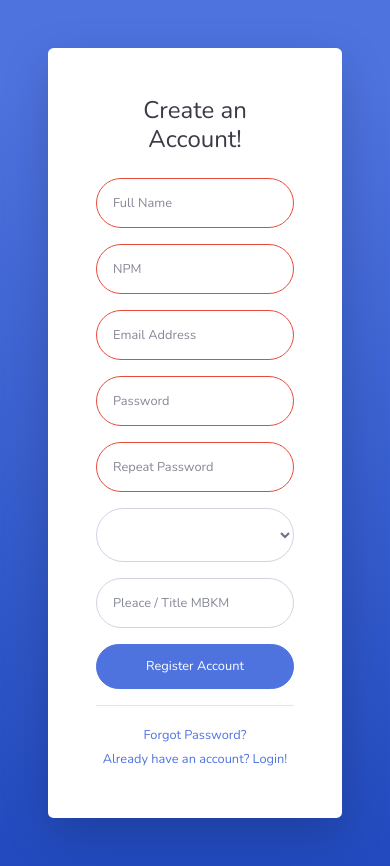
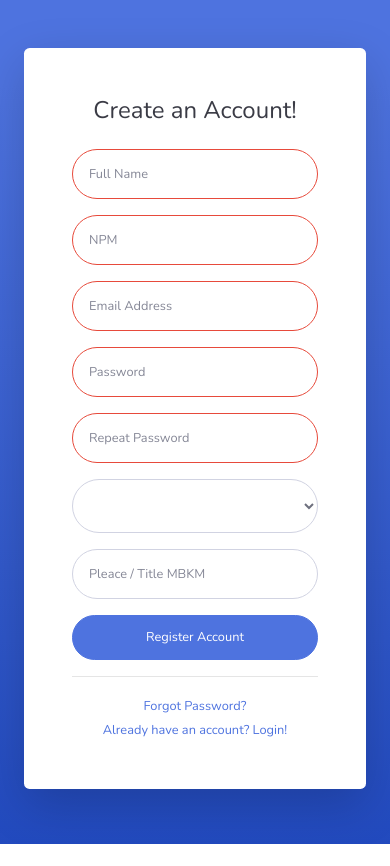
Before and after one commit to saepulfariz/ci4_logbook, a CodeIgniter 4 app: the page made by app/Views/auth/register.php in a window 390 px wide. After the commit the page ends 844 px from the top, so only its background shows below. Run offline with PHP 8.4 and a stand-in for CodeIgniter, Linux system fonts and the light colour scheme; the template is opened without the code that fills it, so the values that code supplies are empty; some libraries are stand-ins or nearby versions.

Commit message:
fix validation, filter and register view

```diff
--- a/app/Config/Filters.php
+++ b/app/Config/Filters.php
@@ -21,7 +21,7 @@ class Filters extends BaseConfig
         'honeypot'      => Honeypot::class,
         'invalidchars'  => InvalidChars::class,
         'secureheaders' => SecureHeaders::class,
-        'authFilter' => \App\Filters\authFilter::class
+        'authFilter' => \App\Filters\AuthFilter::class
     ];
 
     /**
--- a/app/Config/Validation.php
+++ b/app/Config/Validation.php
@@ -36,9 +36,9 @@ class Validation extends BaseConfig
     public array $templates = [
         'list'   => 'CodeIgniter\Validation\Views\list',
         // 'single' => 'CodeIgniter\Validation\Views\single',
-        'my_list' => 'template\_errors_list',
-        'single' => 'template\_errors_single',
-        'my_single' => 'template\_errors_single_auth',
+        'my_list' => 'App\Views\template\_errors_list',
+        'single' => 'App\Views\template\_errors_single',
+        'my_single' => 'App\Views\template\_errors_single_auth',
     ];
 
     // --------------------------------------------------------------------
--- a/app/Views/auth/register.php
+++ b/app/Views/auth/register.php
@@ -31,14 +31,16 @@
 
     }
 </style>
-<div class="container">
+<div class="row justify-content-center">
+
+    <div class="col-xl-10 col-lg-12 col-md-9">
 
         <div class="card o-hidden border-0 shadow-lg my-5">
             <div class="card-body p-0">
                 <!-- Nested Row within Card Body -->
                 <div class="row">
                     <div class="col-lg-5 d-none d-lg-block bg-register-image"></div>
-                <div class="col-lg-7">
+                    <div class="col-lg-7 col-12">
                         <div class="p-5">
                             <div class="text-center">
                                 <h1 class="h4 text-gray-900 mb-4">Create an Account!</h1>
@@ -103,6 +105,7 @@
             </div>
         </div>
     </div>
+</div>
 <?= $this->endSection('content') ?>
 
 <?= $this->section('script') ?>
```
Lines whose indentation alone changed are shown as unchanged.
